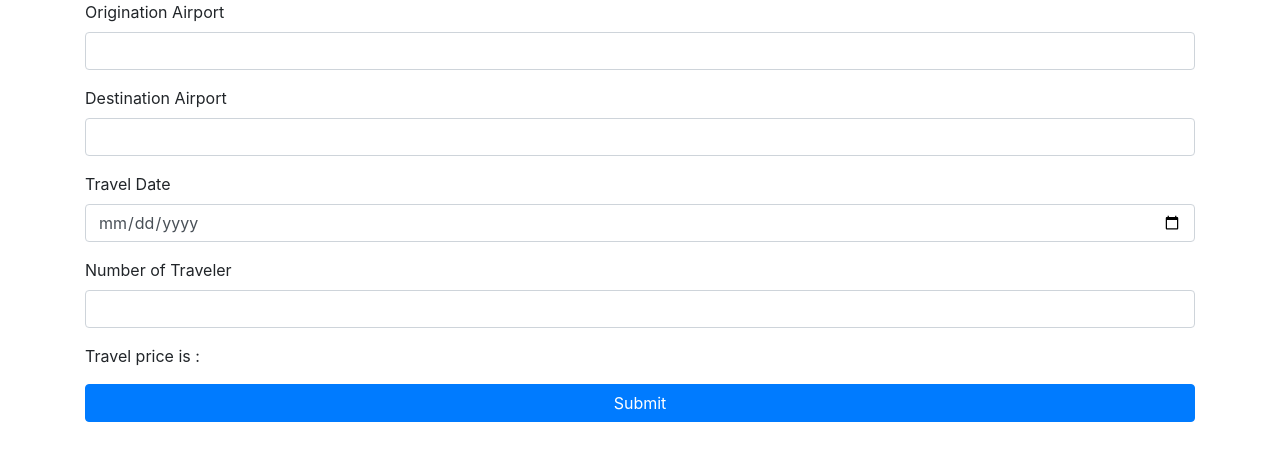
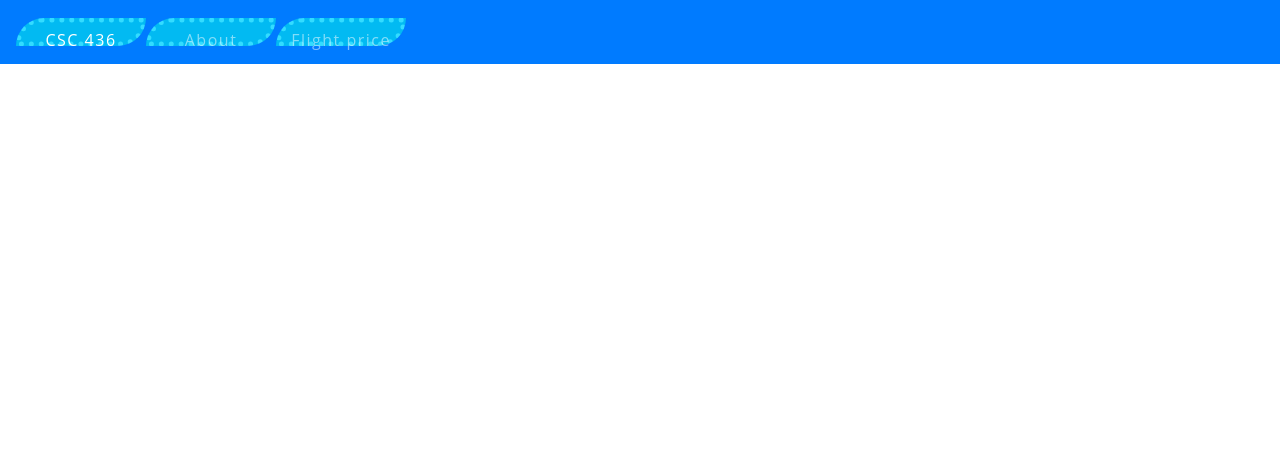
Before and after one commit to Brielleowl/Travel-app, an Angular app: page / in a window 1280 px wide. Shown: the top 460 px of the page. Built offline with nearby package versions, Linux system fonts and the light colour scheme.

Commit message:
update component

```diff
--- a/src/app/app.component.html
+++ b/src/app/app.component.html
@@ -1,3 +1,25 @@
-<div class="container">
-  <app-travel></app-travel>
-</div>
+
+<nav class="navbar navbar-expand-sm bg-primary navbar-dark fixed-top">
+  <ul class="navbar-nav">
+    <div class = "navbar-header">
+      <a class = "navbar-brand" href = "https://www.cdm.depaul.edu/academics/pages/courseinfo.aspx?Subject=CSC&CatalogNbr=436" target="_blank">CSC 436</a>
+   </div>
+    <li class="nav-item">
+      <a class="nav-link " href="about">
+        About
+      </a>
+
+    </li>
+    <li class="nav-item">
+      <a class="nav-link" href="travel">
+        Flight price
+      </a>
+
+    </li>
+
+
+  </ul>
+</nav>
+<br />
+<br />
+<br />
```
Also changed, not shown: 1 other file (tests, documents, lock files or other folders).
